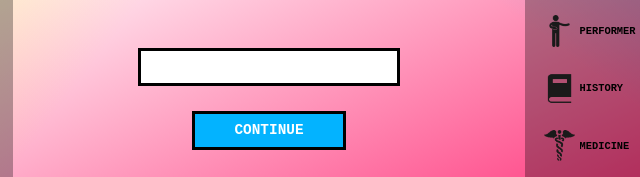
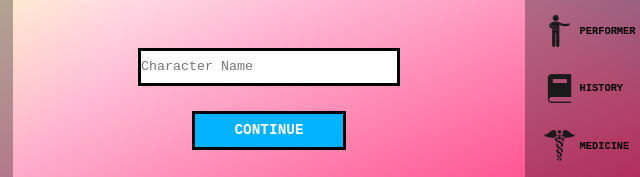
Before and after one commit to DylanLiesenfelt/WET-HOT, a plain HTML site: page assets/pages/characterCreation.html in a window 1280 px wide. Shown: the part 568-745 px from the top of the page, 371-1011 px from the left. Drawn offline with Linux system fonts and the light colour scheme.

Commit message:
Update characterCreation.html

```diff
--- a/assets/pages/characterCreation.html
+++ b/assets/pages/characterCreation.html
@@ -70,7 +70,7 @@
                 </div>
             </div>
             <div id="char-ctrl-cont" class="container">
-                <input id="char-name" type="text">
+                <input id="char-name" type="text" placeholder="Character Name">
                 <button id="continue-btn">CONTINUE</button>
             </div>
         </div>
```
